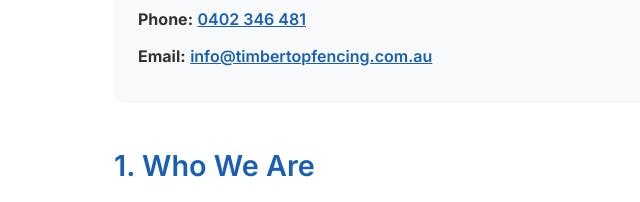
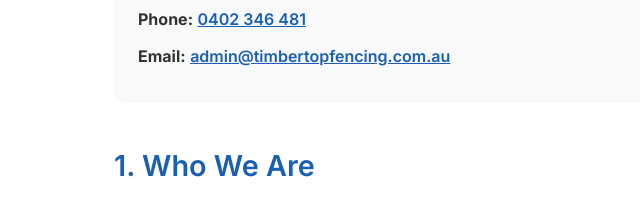
Before and after one commit to Kahuna27/TTF, a plain HTML site: page privacy-policy/index.html in a window 1280 px wide. Shown: the part 323-525 px from the top of the page, 76-716 px from the left. Drawn offline with Linux system fonts and the light colour scheme.

Commit message:
Fix business email in privacy policy
Replace info@timbertopfencing.com.au with correct business email admin@timbertopfencing.com.au in privacy-policy/index.html (top contact box and section 13 Contact Us).

Co-authored-by: Kahuna27 <Kahuna27@users.noreply.github.com>

```diff
--- a/privacy-policy/index.html
+++ b/privacy-policy/index.html
@@ -445,7 +445,7 @@
             <div class="contact-info">
                 <p><strong>Timbertop Fencing Pty Ltd</strong></p>
                 <p><strong>Phone:</strong> <a href="tel:0402346481">0402 346 481</a></p>
-                <p><strong>Email:</strong> <a href="mailto:info@timbertopfencing.com.au">info@timbertopfencing.com.au</a></p>
+                <p><strong>Email:</strong> <a href="mailto:admin@timbertopfencing.com.au">admin@timbertopfencing.com.au</a></p>
             </div>
 
             <h2>1. Who We Are</h2>
@@ -573,7 +573,7 @@
             <div class="contact-info">
                 <p><strong>Timbertop Fencing Pty Ltd</strong></p>
                 <p><strong>Phone:</strong> <a href="tel:0402346481">0402 346 481</a></p>
-                <p><strong>Email:</strong> <a href="mailto:info@timbertopfencing.com.au">info@timbertopfencing.com.au</a></p>
+                <p><strong>Email:</strong> <a href="mailto:admin@timbertopfencing.com.au">admin@timbertopfencing.com.au</a></p>
             </div>
         </div>
     </section>
```
